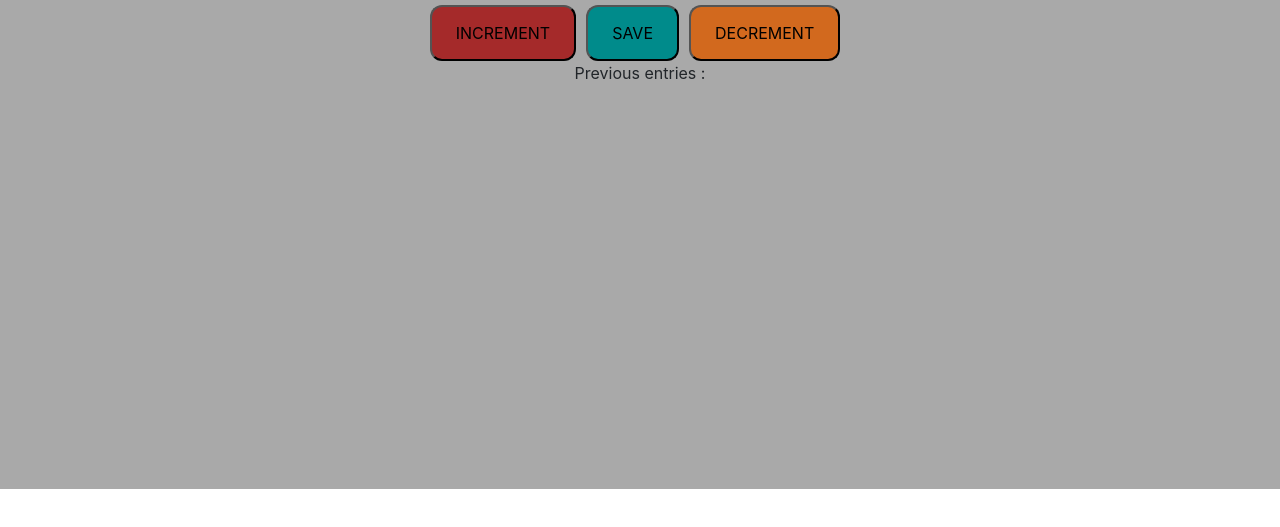
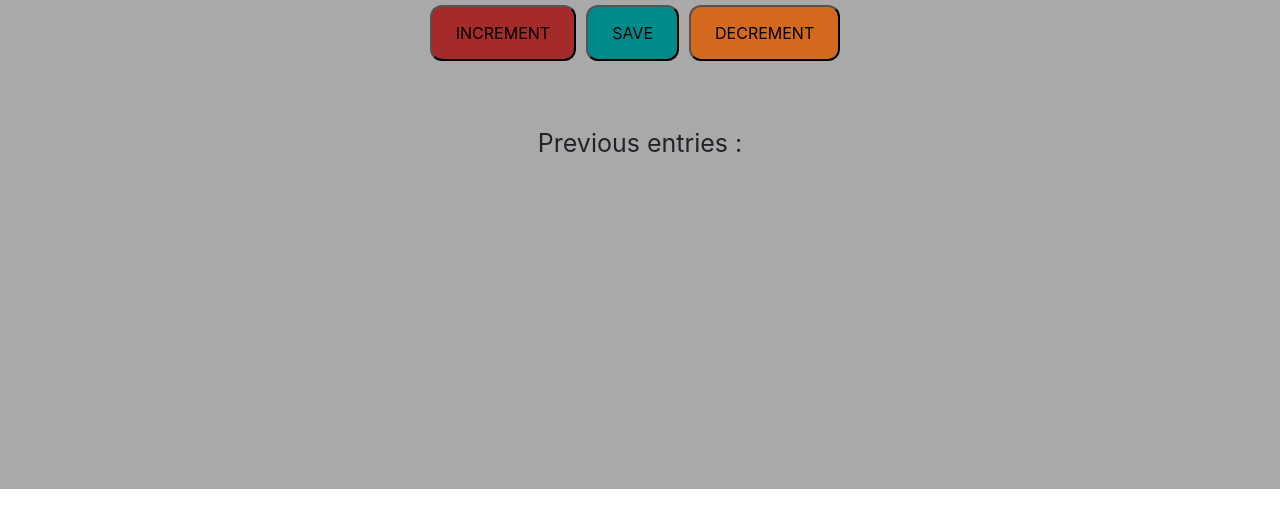
Before and after one commit to ChelRono/Counter-App, a plain HTML site: page index.html in a window 1280 px wide. Shown: the part 131-658 px from the top of the page. Drawn offline with nearby package versions, Linux system fonts and the light colour scheme.

Commit message:
Adds few css properties

```diff
--- a/index.css
+++ b/index.css
@@ -38,6 +38,7 @@ h1 {
     margin-right: 10px;
 
 }
-.previous {
+#save-el {
     margin-top: 5%;
+    font-size: 25px;
 }
```
